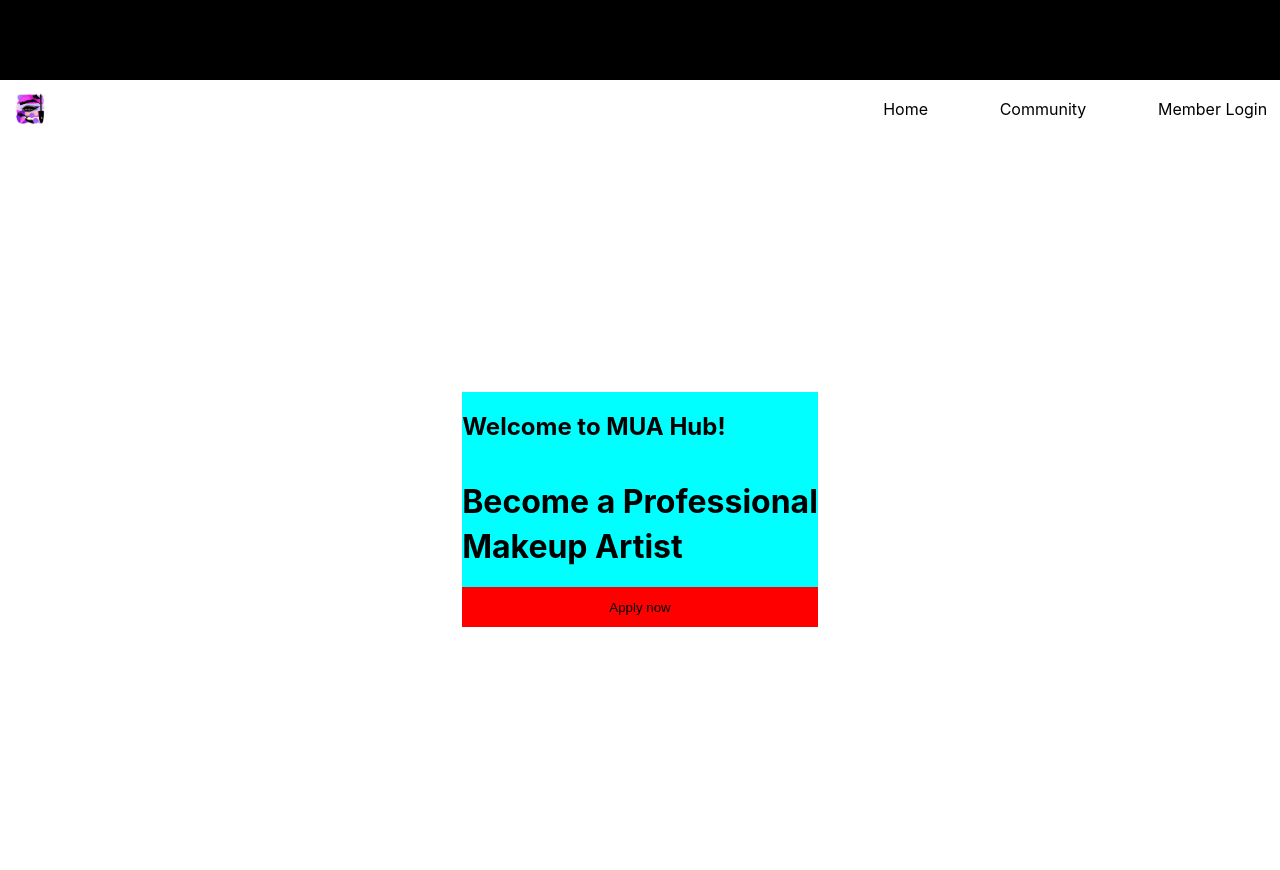
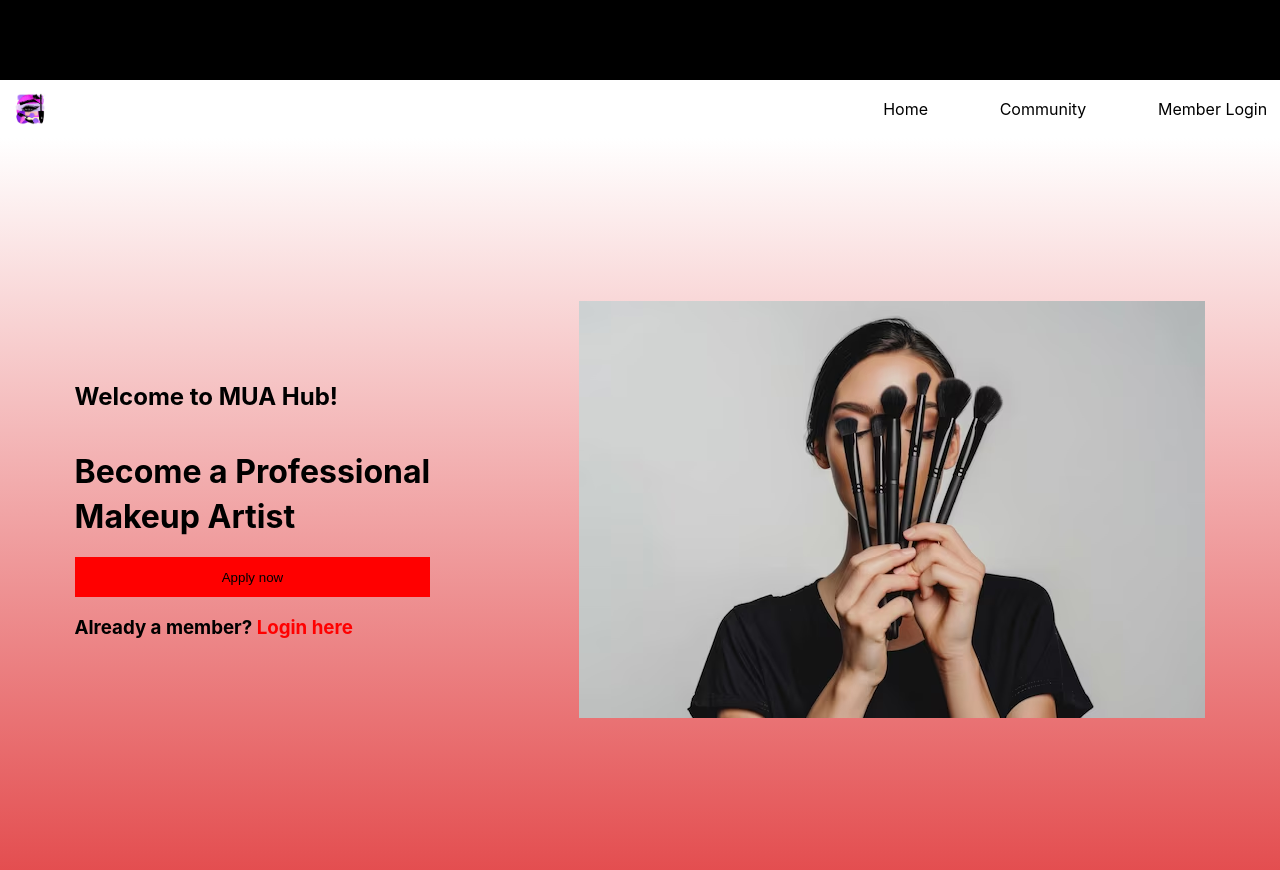
Before and after one commit to VeenaMudda/My-Portfolio, a React (Create React App) app: page /beauty in a window 1280 px wide. Shown: the part 720-1590 px from the top of the page. Built offline with nearby package versions, Linux system fonts and the light colour scheme.

Commit message:
Community page creation

```diff
--- a/src/App.js
+++ b/src/App.js
@@ -2,6 +2,7 @@ import './App.css';
 import { BrowserRouter as Router, Route, Routes,useRoutes } from 'react-router-dom';
 import HomePage from './HomePage';
 import BeautyClub from './BeautyClub';
+import Community from './Community';
 
 const App = () => {
   return (
@@ -9,6 +10,7 @@ const App = () => {
       <Routes>
         <Route path="/" element={<HomePage />} />
         <Route path="/beauty" element={<BeautyClub />} />
+        <Route path="/community" element ={<Community/>}/>
       </Routes>
     </Router>
   );
--- a/src/BeautyClub/index.css
+++ b/src/BeautyClub/index.css
@@ -31,12 +31,12 @@
     height: 93vh;
     justify-content: space-around;
     align-items: center;
+    background: linear-gradient(to bottom,white,#e34b4d);
 }
 
 .content-container{
     display: flex;
     flex-direction: column;
-    background-color: aqua;
 }
 
 .makeup-artist{
@@ -48,3 +48,12 @@
     border-width: 0px;
     height: 5vh;
 }
+
+.login-container{
+    display: flex;
+    flex-direction: row;
+}
+
+.login-here{
+    color: red;
+}
--- a/src/BeautyClub/index.js
+++ b/src/BeautyClub/index.js
@@ -1,6 +1,7 @@
 import './index.css';
 import self_makeup_1 from "../pictures/self_makeup_1.jpg";
 import NavbarBeautyClub from '../NavbarBeautyClub';
+import brushes from '../pictures/brushes.jpg';
 
 const BeautyClub = () => {
     return(
@@ -15,7 +16,12 @@ const BeautyClub = () => {
                     <h2>Welcome to MUA Hub!</h2>
                     <h1>Become a Professional </h1><br/><h1 className='makeup-artist'>Makeup Artist</h1>
                     <button className='apply-now'>Apply now</button>
+                    <div className='login-container'>
+                        <h3>Already a member?</h3> &nbsp;
+                        <h3 className='login-here'>Login here</h3>
+                    </div>
                 </div>
+                <img src={brushes} className='member-image'/>
             </div>
         </div>
     )
--- /dev/null
+++ b/src/Community/index.js
@@ -0,0 +1,10 @@
+import './index.css';
+
+const Community = () => {
+    return(
+        <div className='navbar-container'>a
+        </div>
+    )
+}
+
+export default Community;
--- a/src/NavbarBeautyClub/index.js
+++ b/src/NavbarBeautyClub/index.js
@@ -15,7 +15,7 @@ const NavbarBeautyClub = () => {
             <Link to={"#"} onClick={scrollToTop}><img src={icon} alt='portfolio logo' className="portfolio-logo"/></Link>
             <div className='links-container'>
                 <Link to={'/'} className='navbar-link'>Home</Link>
-                <a>Community</a>
+                <Link to={'/community'} className='navbar-link'>Community</Link>
                 <a>Member Login</a>
             </div>
         </div>
```
Also changed, not shown: src/Community/index.css (added), src/pictures/brushes.jpg (added).
